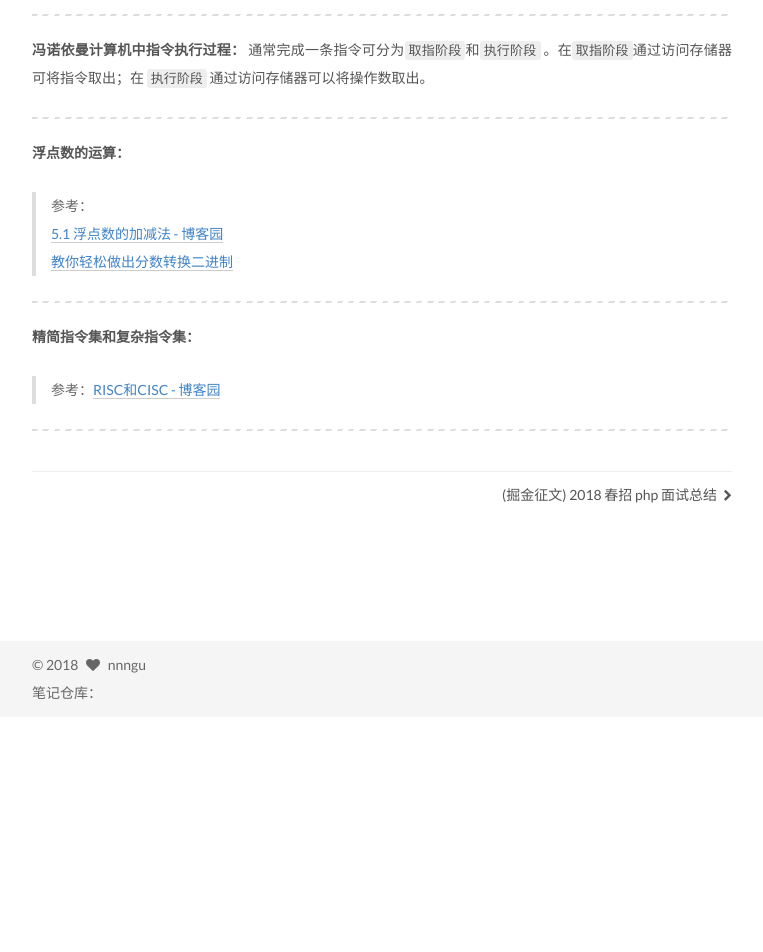
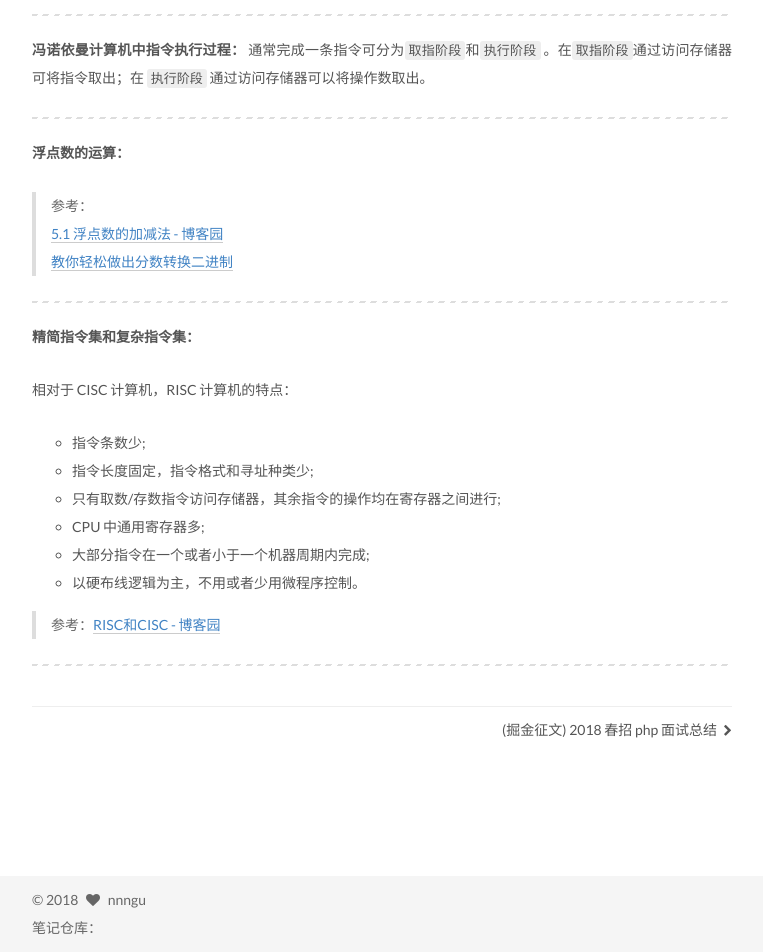
Before and after one commit to nnngu/LearningNotes, a Jekyll site: the page built from _posts/2018-06-15-考研 408 计算机笔记.md, in a window 1280 px wide. Shown: the part 2047-2999 px from the top of the page, without its empty margins (258-1021 px from the left). Built offline with Jekyll 4.4.1, drawn with Linux system fonts in a browser that asks for light colours; before the commit the page ends 2764 px from its top, so only the background shows below that; grey boxes are pictures that could not be loaded.

Commit message:
修改文件: _posts/2018-06-15-考研 408 计算机笔记.md

```diff
--- a/_posts/2018-06-15-考研 408 计算机笔记.md
+++ b/_posts/2018-06-15-考研 408 计算机笔记.md
@@ -63,6 +63,15 @@ description: 考研 408 计算机笔记
 ---
 
 **精简指令集和复杂指令集：**
+
+相对于 CISC 计算机，RISC 计算机的特点：
+- 指令条数少;
+- 指令长度固定，指令格式和寻址种类少;
+- 只有取数/存数指令访问存储器，其余指令的操作均在寄存器之间进行;
+- CPU 中通用寄存器多;
+- 大部分指令在一个或者小于一个机器周期内完成;
+- 以硬布线逻辑为主，不用或者少用微程序控制。
+
 >参考：[RISC和CISC - 博客园](https://www.cnblogs.com/bitter/p/4023176.html)
 
 ---
```
